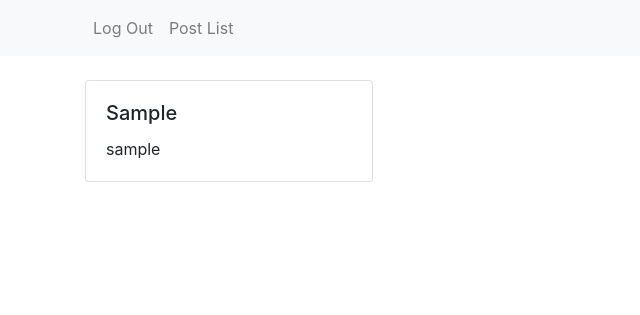
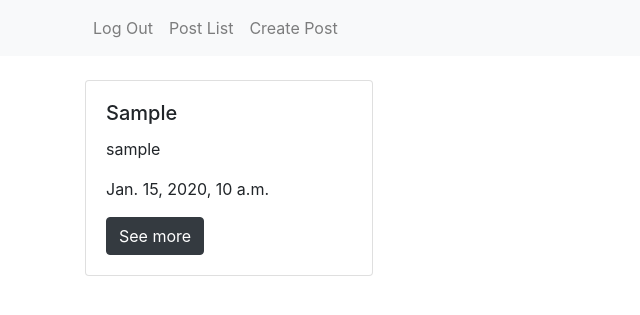
Before and after one commit to sultanemiluulu/python_group_2_exam_6_sultan_emiluulu, a Django app: page / in a window 1280 px wide. Shown: the top 315 px of the page, without its empty margins (0-640 px from the left). Run offline with Django 3.2, Linux system fonts and the light colour scheme; a user stored in the database is signed in; tables that the repository leaves empty hold one stand-in row (values such as "Sample post"); parts of the project's set-up code (start-up, migrations or seed data) failed here and were passed over; some libraries are stand-ins or nearby versions.

Commit message:
crud for posts

```diff
--- a/source/webapp/models.py
+++ b/source/webapp/models.py
@@ -16,7 +16,7 @@ class Post(models.Model):
     header = models.CharField(max_length=100, verbose_name='Header', blank=True, null=True)
     text = models.TextField(max_length=2000, verbose_name='Text', blank=True, null=True)
     created_at = models.DateTimeField(auto_now_add=True, verbose_name='When was created')
-    author = models.ForeignKey(User, related_name='post', on_delete=models.PROTECT, verbose_name='Post')
+    author = models.ForeignKey(User, related_name='author', on_delete=models.PROTECT, verbose_name='Author')
 
     def __str__(self):
         return "%s, %s, %s" % (self.header, self.author, self.created_at)
--- a/source/webapp/templates/base.html
+++ b/source/webapp/templates/base.html
@@ -26,6 +26,9 @@
                 {% else %}
                     <li class="nav-item"><a href="{% url 'accounts:login' %}" class="nav-link">Log In</a></li>
                 {% endif %}
+                <li class="nav-item">
+                    <a href="{% url 'webapp:post_list' %}" class="nav-link">Post List</a>
+                </li>
                 {% block menu %}{% endblock %}
             </ul>
         </div>
--- a/source/webapp/templates/post_list.html
+++ b/source/webapp/templates/post_list.html
@@ -1,9 +1,11 @@
 {% extends 'base.html' %}
 {% block title %}Post List{% endblock %}
 {% block menu %}
+    {% if user.is_authenticated %}
         <li class="nav-item">
-        <a href="{% url 'webapp:post_list' %}" class="nav-link">Post List</a>
+            <a href="{% url 'webapp:post_create' %}" class="nav-link">Create Post</a>
         </li>
+    {% endif %}
 {% endblock %}
 {% block content %}
     <div class="row">
@@ -13,7 +15,8 @@
                     <div class="card-body">
                         <h5 class="card-title">{{ post.header }}</h5>
                         <p class="card-text">{{ post.author }}</p>
-{#                            <a href="{% url 'webapp:food_detail' food.pk %}" class="btn btn-dark">See more</a>#}
+                        <p class="card-text">{{ post.created_at }}</p>
+                        <a href="{% url 'webapp:post_detail' post.pk %}" class="btn btn-dark">See more</a>
                     </div>
                 </div>
             </div>
--- a/source/webapp/urls.py
+++ b/source/webapp/urls.py
@@ -1,9 +1,14 @@
 from django.urls import path
-from webapp.views import PostListView
+from webapp.views import PostListView, PostDetailView, PostCreateView, PostUpdateView, \
+    PostDeleteView
 
 
 app_name = 'webapp'
 
 urlpatterns = [
     path('', PostListView.as_view(), name='post_list'),
+    path('post/<int:pk>', PostDetailView.as_view(), name='post_detail'),
+    path('post/create', PostCreateView.as_view(), name='post_create'),
+    path('post/<int:pk>/update', PostUpdateView.as_view(), name='post_update'),
+    path('post/<int:pk>/delete', PostDeleteView.as_view(), name='post_delete'),
 ]
--- a/source/webapp/views.py
+++ b/source/webapp/views.py
@@ -1,8 +1,70 @@
-from django.shortcuts import render
-from django.views.generic import ListView, DetailView, CreateView, UpdateView, DeleteView
+from django.shortcuts import get_object_or_404, redirect
+from django.views.generic import ListView, DetailView, CreateView, UpdateView, DeleteView, View
 from webapp.models import UserInfo, Post
+from webapp.forms import PostForm
+from django.urls import reverse, reverse_lazy
+from django.contrib.auth.mixins import LoginRequiredMixin, PermissionRequiredMixin
+from django.http import HttpResponseRedirect, HttpResponseForbidden
 
 
 class PostListView(ListView):
     model = Post
     template_name = 'post_list.html'
+
+    def get_queryset(self):
+        return super().get_queryset().order_by('-created_at')
+
+
+class PostDetailView(DetailView):
+    model = Post
+    template_name = 'post_detail.html'
+
+
+class PostCreateView(LoginRequiredMixin, CreateView):
+    model = Post
+    template_name = 'post_create.html'
+    form_class = PostForm
+
+    def form_valid(self, form):
+        form.instance.author = self.request.user
+        return super().form_valid(form)
+
+    def get_success_url(self):
+        return reverse('webapp:post_detail', kwargs={'pk': self.object.pk})
+
+
+class PostUpdateView(LoginRequiredMixin, UpdateView):
+    model = Post
+    template_name = 'post_update.html'
+    form_class = PostForm
+
+    def get_success_url(self):
+        return reverse('webapp:post_detail', kwargs={'pk': self.object.pk})
+
+    def dispatch(self, request, *args, **kwargs):
+        post = get_object_or_404(Post, pk=kwargs['pk'])
+        if self.request.user == post.author:
+            return super(PostUpdateView, self).dispatch(request, *args, **kwargs)
+        elif self.request.user.is_anonymous:
+            return redirect('accounts:login')
+        else:
+            return redirect('webapp:post_detail', pk=kwargs['pk'])
+
+
+class PostDeleteView(LoginRequiredMixin, View):
+    model = Post
+    template_name = 'post_detail.html'
+
+    def get(self, request, pk):
+        post = get_object_or_404(Post, pk=pk)
+        post.delete()
+        return redirect('webapp:post_list')
+
+    def dispatch(self, request, *args, **kwargs):
+        post = get_object_or_404(Post, pk=kwargs['pk'])
+        if self.request.user == post.author:
+            return super(PostDeleteView, self).dispatch(request, *args, **kwargs)
+        elif self.request.user.is_anonymous:
+            return redirect('accounts:login')
+        else:
+            return redirect('webapp:post_detail',  pk=kwargs['pk'])
```
Also changed, not shown: source/webapp/forms.py (added, +8 -0 lines), source/webapp/templates/post_create.html (added, +9 -0 lines), source/webapp/templates/post_detail.html (+37 -0 lines), source/webapp/templates/post_update.html (added, +9 -0 lines). Lines whose indentation alone changed are shown as unchanged.
